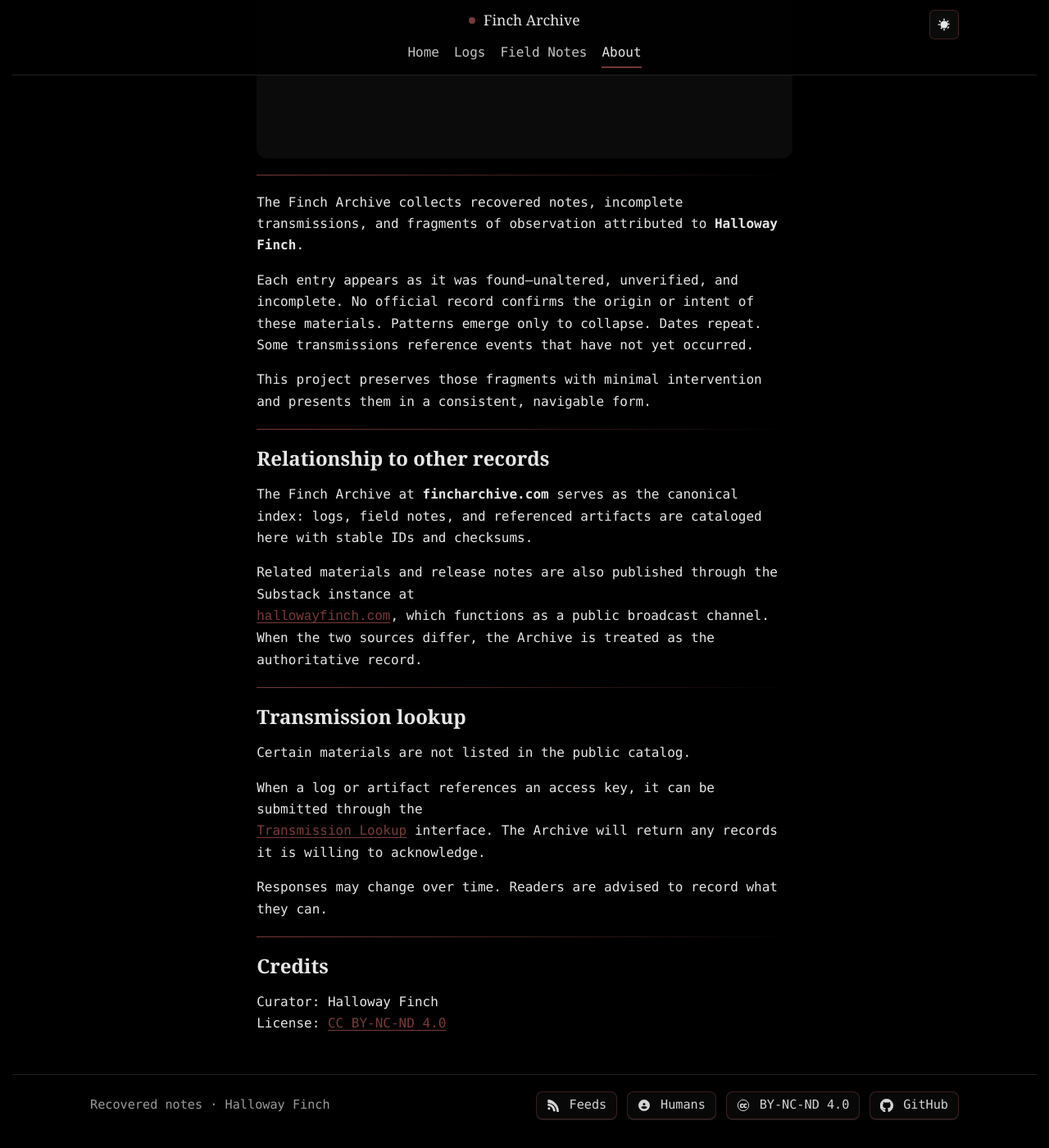
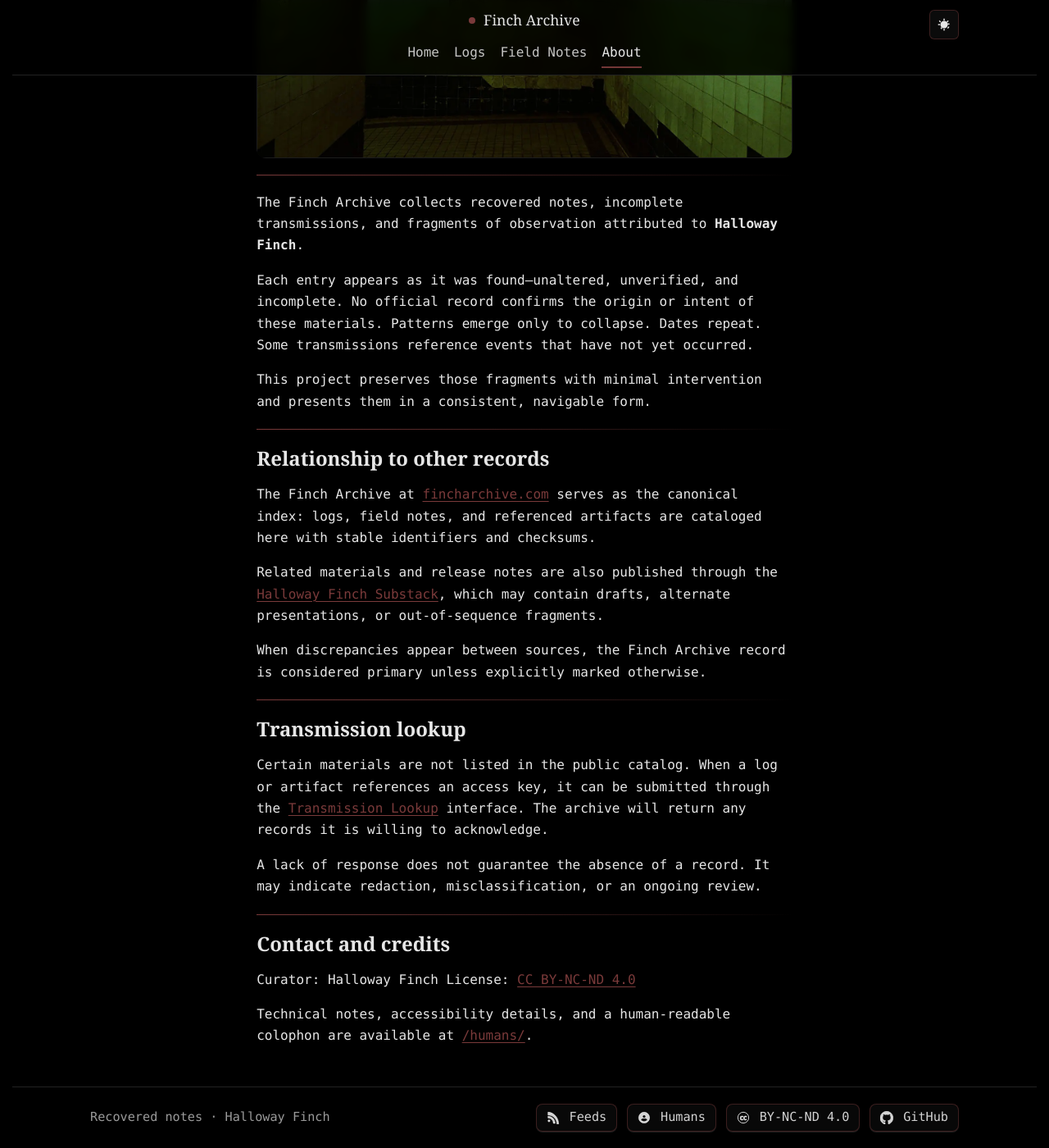
Before and after one commit to HallowayFinch/fincharchive.com, a Jekyll site: the page built from about.md, in a window 1280 px wide and 1400 px high, scrolled down 409 px. Shown: the whole window at 82% size. Built offline with Jekyll 4.4.1, drawn with Linux system fonts in a browser that asks for light colours; some of the changed text lies outside the part shown.

Commit message:
Refactor about.md for improved formatting and clarity
Updated the about page to enhance formatting and readability. Added HTML elements for better structure and clarity.

```diff
--- a/about.md
+++ b/about.md
@@ -15,49 +15,85 @@ hero_h: 2133
 </header>
 
 <figure class="log-figure about-figure">
-  {% include img.html
-    src=page.hero_image
-    alt=page.hero_alt
-    w=page.hero_w
-    h=page.hero_h
+  <img
+    src="/assets/og/about-corridor-1600x2133.webp"
+    alt="An empty tiled corridor lit by a single green fluorescent tube."
     class="log-hero about-hero"
+    loading="lazy"
+    decoding="async"
+    fetchpriority="low"
+    width="1600"
+    height="2133"
+    style="aspect-ratio: 1600/2133;"
     sizes="(min-width: 980px) 960px, 100vw"
-    loading="lazy"
-    fetch="low"
-  %}
+  />
 </figure>
 
 <div class="rule rule--spaced"></div>
 
-The Finch Archive collects recovered notes, incomplete transmissions, and fragments of observation attributed to **Halloway Finch**.
+<p>
+  The Finch Archive collects recovered notes, incomplete transmissions, and fragments of
+  observation attributed to <strong>Halloway Finch</strong>.
+</p>
 
-Each entry appears as it was found&mdash;unaltered, unverified, and incomplete. No official record confirms the origin or intent of these materials. Patterns emerge only to collapse. Dates repeat. Some transmissions reference events that have not yet occurred.
+<p>
+  Each entry appears as it was found—unaltered, unverified, and incomplete. No official record
+  confirms the origin or intent of these materials. Patterns emerge only to collapse. Dates repeat.
+  Some transmissions reference events that have not yet occurred.
+</p>
 
-This project preserves those fragments with minimal intervention and presents them in a consistent, navigable form.
+<p>
+  This project preserves those fragments with minimal intervention and presents them in a
+  consistent, navigable form.
+</p>
 
 <div class="rule rule--spaced"></div>
 
 ## Relationship to other records
 
-The Finch Archive at **fincharchive.com** serves as the canonical index: logs, field notes, and referenced artifacts are cataloged here with stable IDs and checksums.
+<p>
+  The Finch Archive at <a href="https://fincharchive.com">fincharchive.com</a> serves as the
+  canonical index: logs, field notes, and referenced artifacts are cataloged here with stable
+  identifiers and checksums.
+</p>
 
-Related materials and release notes are also published through the Substack instance at
-[`hallowayfinch.com`](https://www.hallowayfinch.com), which functions as a public broadcast channel. When the two sources differ, the Archive is treated as the authoritative record.
+<p>
+  Related materials and release notes are also published through the
+  <a href="https://www.hallowayfinch.com" rel="noopener">Halloway Finch Substack</a>, which may
+  contain drafts, alternate presentations, or out-of-sequence fragments.
+</p>
+
+<p>
+  When discrepancies appear between sources, the Finch Archive record is considered primary unless
+  explicitly marked otherwise.
+</p>
 
 <div class="rule rule--spaced"></div>
 
 ## Transmission lookup
 
-Certain materials are not listed in the public catalog.
+<p>
+  Certain materials are not listed in the public catalog. When a log or artifact references an
+  access key, it can be submitted through the
+  <a href="/t/">Transmission Lookup</a> interface. The archive will return any records it is willing
+  to acknowledge.
+</p>
 
-When a log or artifact references an access key, it can be submitted through the
-[Transmission Lookup](/t/) interface. The Archive will return any records it is willing to acknowledge.
-
-Responses may change over time. Readers are advised to record what they can.
+<p>
+  A lack of response does not guarantee the absence of a record. It may indicate redaction,
+  misclassification, or an ongoing review.
+</p>
 
 <div class="rule rule--spaced"></div>
 
-## Credits
+## Contact and credits
 
-Curator: Halloway Finch
-License: [CC&nbsp;BY-NC-ND&nbsp;4.0](https://creativecommons.org/licenses/by-nc-nd/4.0/)
+<p>
+  Curator: Halloway Finch
+  License: <a href="https://creativecommons.org/licenses/by-nc-nd/4.0/">CC&nbsp;BY-NC-ND&nbsp;4.0</a>
+</p>
+
+<p>
+  Technical notes, accessibility details, and a human-readable colophon are available at
+  <a href="/humans/">/humans/</a>.
+</p>
```
